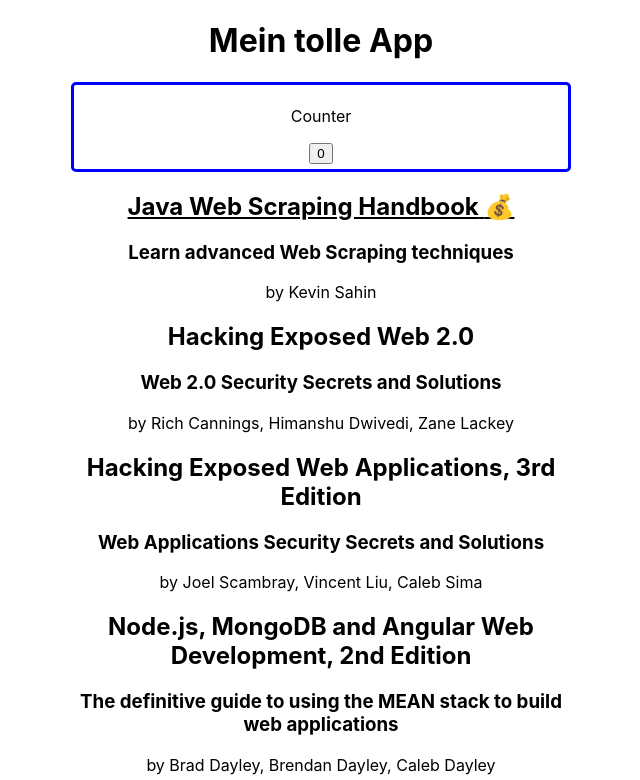
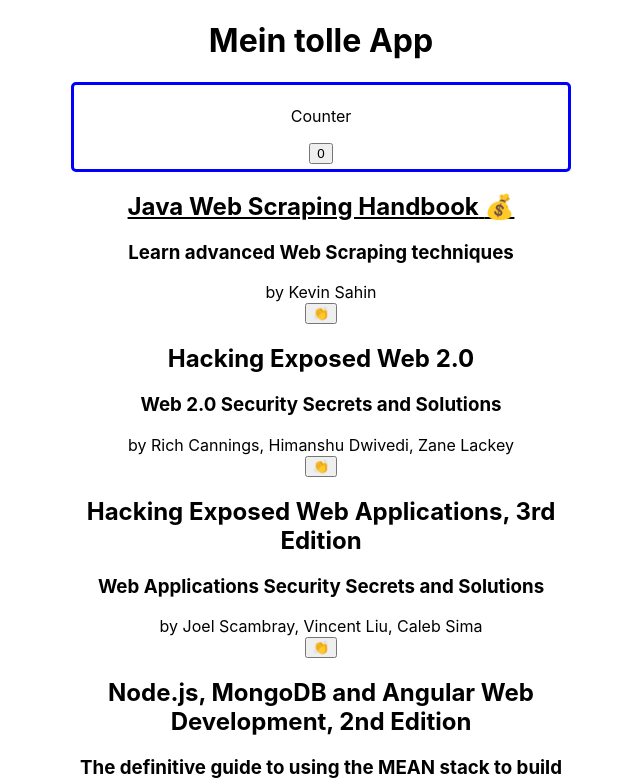
Before and after one commit to andrekovac/react-workshop-20221207, a React (Create React App) app: page / in a window 1280 px wide. Shown: the top 780 px of the page, without its empty margins (319-959 px from the left). Built offline with nearby package versions, Linux system fonts and the light colour scheme.

Commit message:
Task: Add a like counter

```diff
--- a/src/components/BookListItem/BookListItem.tsx
+++ b/src/components/BookListItem/BookListItem.tsx
@@ -1,3 +1,4 @@
+import { useState } from "react";
 import { Book } from "../../domain/book";
 
 interface BookListItemProps {
@@ -5,15 +6,23 @@
 }
 
 export const BookListItem = ({ book }: BookListItemProps) => {
+  const [likes, setLikes] = useState(0);
   const isFree = book.price === "$0.00";
+
+  const increaseLikeCount = () => {
+    setLikes(likes + 1);
+  };
 
   return (
     <>
       <h2 style={{ textDecoration: isFree ? "underline" : "inherit" }}>
-        {book.title} {isFree && "💰"}
+        {likes >= 5 && "⭐️"} {book.title} {isFree && "💰"}
       </h2>
       <h3>{book.subtitle}</h3>
       <div>by {book.author}</div>
+      <button onClick={increaseLikeCount}>
+        &#128079; {likes > 0 && `(${likes})`}
+      </button>
     </>
   );
 };
```
